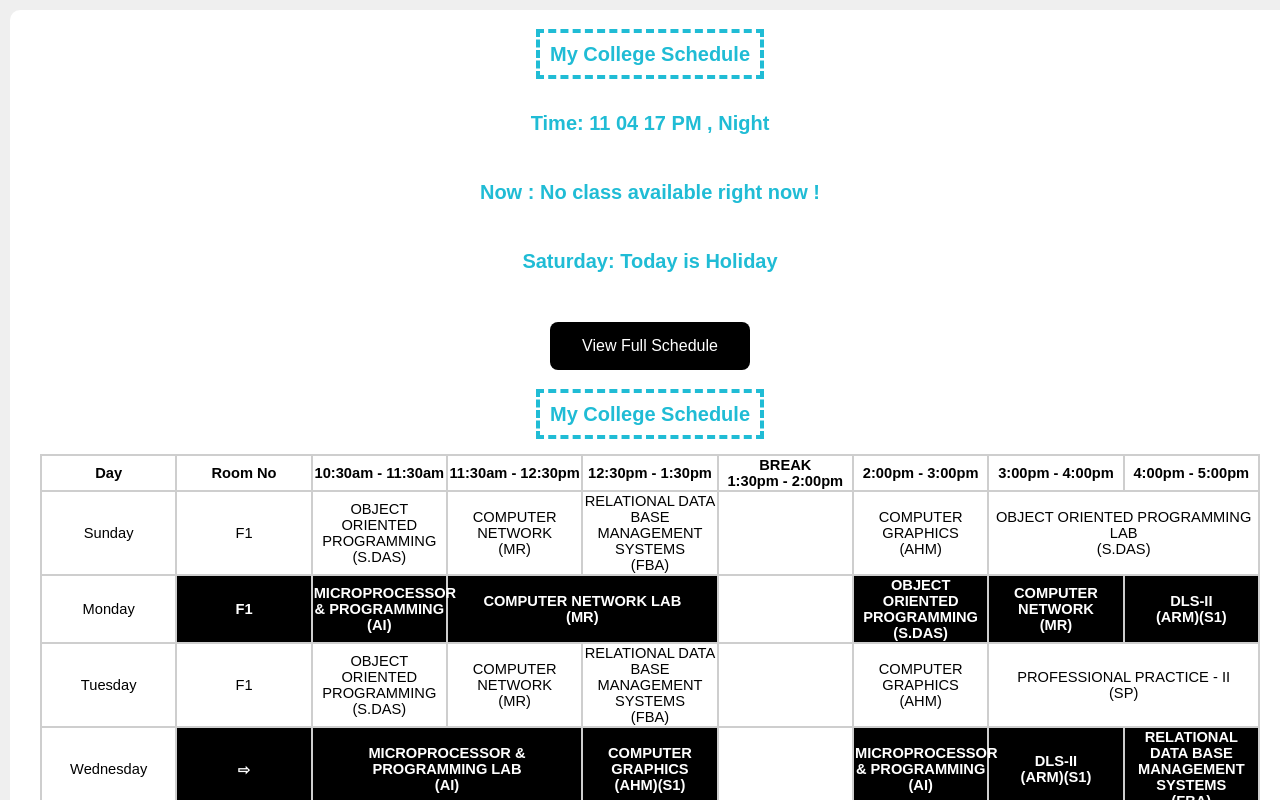
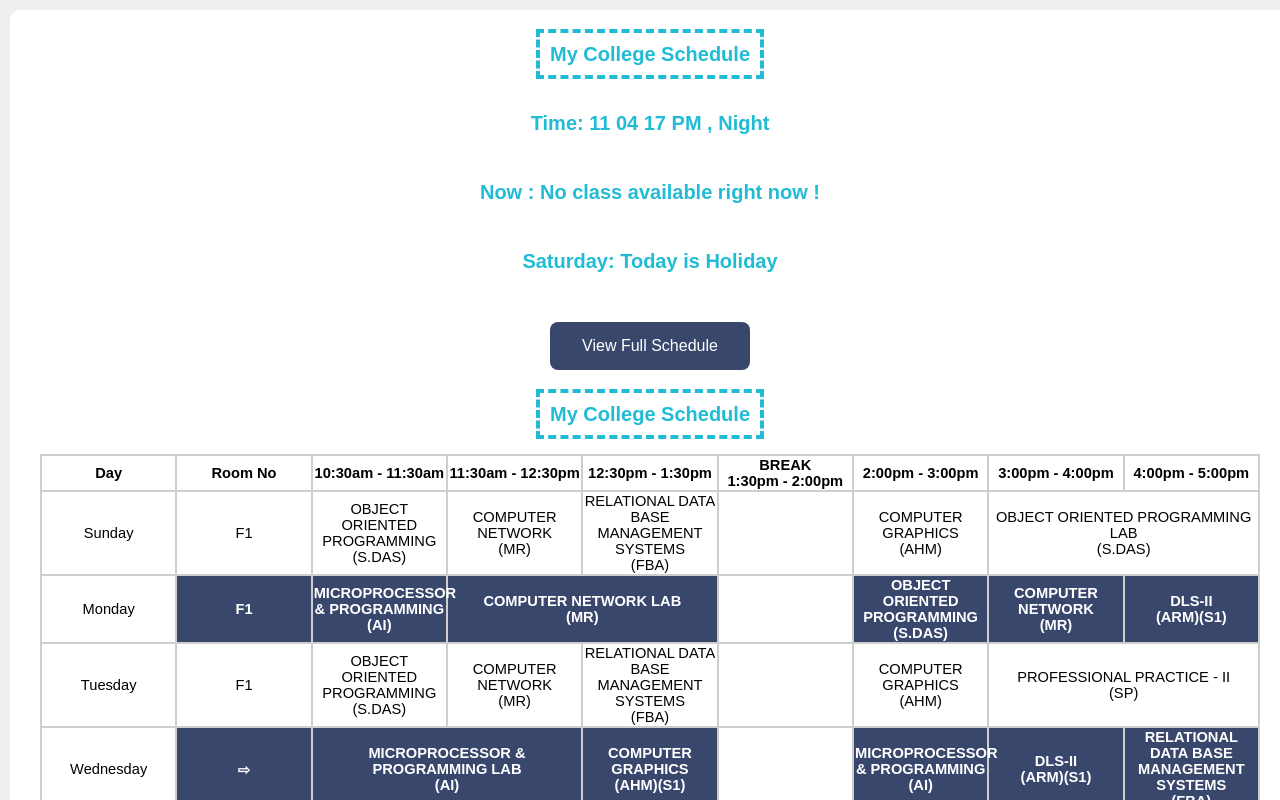
Before and after one commit to mrinjamul/college-schedule, a React (Create React App) app: page / in a window 1280 px wide. Both pictures are taken after a click on the button "View Full Schedule". Shown: the top 800 px of the page. Built offline with nearby package versions, Linux system fonts and the light colour scheme.

Commit message:
updated css and add array

```diff
--- a/src/components/Fschedule.js
+++ b/src/components/Fschedule.js
@@ -3,6 +3,32 @@ import React from 'react';
 import './Schedule.css';
 
 function Schedule() {
+        const room = [
+            ' ',
+            'F1',
+            'S1',
+            '⇨',
+        ];
+        // const classes = [
+        //     ' ',
+        //     'MICROPROCESSOR & PROGRAMMING (AI)',
+        //     'MICROPROCESSOR & PROGRAMMING LAB (AI)',
+        //     'COMPUTER NETWORK (MR)',
+        //     'COMPUTER NETWORK LAB (MR)',
+        //     'RELATIONAL DATA BASE MANAGEMENT SYSTEMS (FBA)',
+        //     'RELATIONAL DATA BASE MANAGEMENT SYSTEMS LAB (FBA)',
+        //     'OBJECT ORIENTED PROGRAMMING (S.DAS)',
+        //     'OBJECT ORIENTED PROGRAMMING LAB (S.DAS)',
+        //     'COMPUTER GRAPHICS (AHM)',
+        //     'COMPUTER GRAPHICS LAB (AHM)',
+        //     'PROFESSIONAL PRACTICE - II (SP)',
+        //     'DLS-II (ARM)',
+        // ];
+
+    let r1 = room[1];
+    // let r2 = room[2];
+    let r3 = room[3];
+
   return (
     <div className="section">
           <h1><span>My College Schedule</span></h1>
@@ -20,7 +46,7 @@ function Schedule() {
               </tr>
               <tr>
                   <td>Sunday</td>
-                  <td>F1</td>
+                  <td>{r1}</td>
                   <td>OBJECT ORIENTED PROGRAMMING<br/>(S.DAS)</td>
                   <td>COMPUTER NETWORK<br/>(MR)</td>
                   <td>RELATIONAL DATA BASE MANAGEMENT SYSTEMS<br/>(FBA)</td>
@@ -30,7 +56,7 @@ function Schedule() {
               </tr>
               <tr>
                   <td>Monday</td>
-                  <td className="selected">F1</td>
+                  <td className="selected">{r1}</td>
                   <td className="selected">MICROPROCESSOR & PROGRAMMING<br/>(AI)</td>
                   <td className="selected" colspan="2">COMPUTER NETWORK LAB<br/>(MR)</td>
                   <td></td>
@@ -40,7 +66,7 @@ function Schedule() {
               </tr>
               <tr>
                   <td>Tuesday</td>
-                  <td>F1</td>
+                  <td>{r1}</td>
                   <td>OBJECT ORIENTED PROGRAMMING<br/>(S.DAS)</td>
                   <td>COMPUTER NETWORK<br/>(MR)</td>
                   <td>RELATIONAL DATA BASE MANAGEMENT SYSTEMS<br/>(FBA)</td>
@@ -50,7 +76,7 @@ function Schedule() {
               </tr>
               <tr>
                   <td>Wednesday</td>
-                  <td className="selected">&#8680;</td>
+                  <td className="selected">{r3}</td>
                   <td className="selected" colspan="2">MICROPROCESSOR & PROGRAMMING LAB<br/>(AI)</td>
                   <td className="selected">COMPUTER GRAPHICS<br/>(AHM)(S1)</td>
                   <td></td>
--- a/src/components/Schedule.css
+++ b/src/components/Schedule.css
@@ -14,7 +14,7 @@ table, th, td {
     table-layout: fixed;
 }
 button {
-    background-color: black;
+    background-color: #3A476D;
     border: none;
     border-radius: 8px;
     color: white;
@@ -26,7 +26,7 @@ button {
 }
 .selected {
     /* background-color: #f36f48; */
-    background-color: black;
+    background-color: #3A476D;
     font-weight: bold;
     color: white;
 }
```
